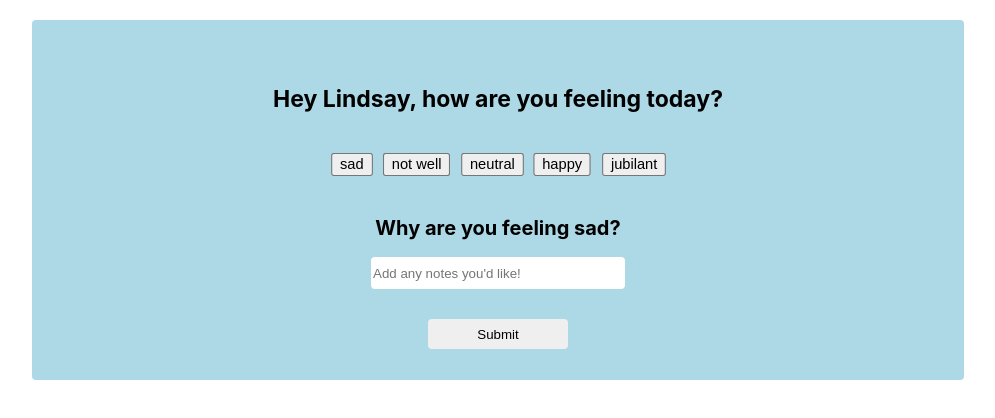
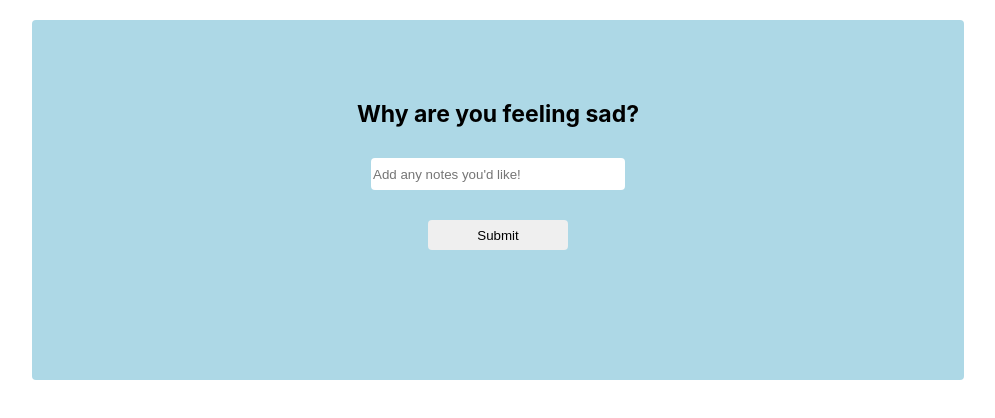
Before and after one commit to lindsayesterman/MoodTracker, a React (Create React App) app: page / in a window 1280 px wide. Both pictures are taken after a click on the button "sad". Shown: the top 418 px of the page, without its empty margins (142-1137 px from the left). Built offline with nearby package versions, Linux system fonts and the light colour scheme.

Commit message:
separate mood and exp into diff pages

```diff
--- a/src/MoodExp/MoodExp.css
+++ b/src/MoodExp/MoodExp.css
@@ -7,7 +7,8 @@
 }
 
 .moodExp h2 {
-    font-size: 20px;
+    font-size: 23px;
+    margin:30px;
 }
 
 .moodExp button[type="submit"]{
--- a/src/MoodTracker/MoodTracker.js
+++ b/src/MoodTracker/MoodTracker.js
@@ -38,16 +38,12 @@ export default class MoodTracker extends Component {
   displayExp = (e) => {
     e.preventDefault();
     console.log(this.state.mood.explanation);
-    window.location.href="/graph"
+    window.location.href = "/graph";
   };
 
   render() {
     return (
       <div className="mood-tracker">
-        <SelectMood
-          mood={this.state.mood}
-          getButtonClicked={this.getButtonClicked}
-        ></SelectMood>
         {this.state.mood.feeling !== "" ? (
           <div>
             <MoodExp
@@ -57,7 +53,10 @@ export default class MoodTracker extends Component {
             ></MoodExp>
           </div>
         ) : (
-          console.log("hey")
+          <SelectMood
+            mood={this.state.mood}
+            getButtonClicked={this.getButtonClicked}
+          ></SelectMood>
         )}
       </div>
     );
```
